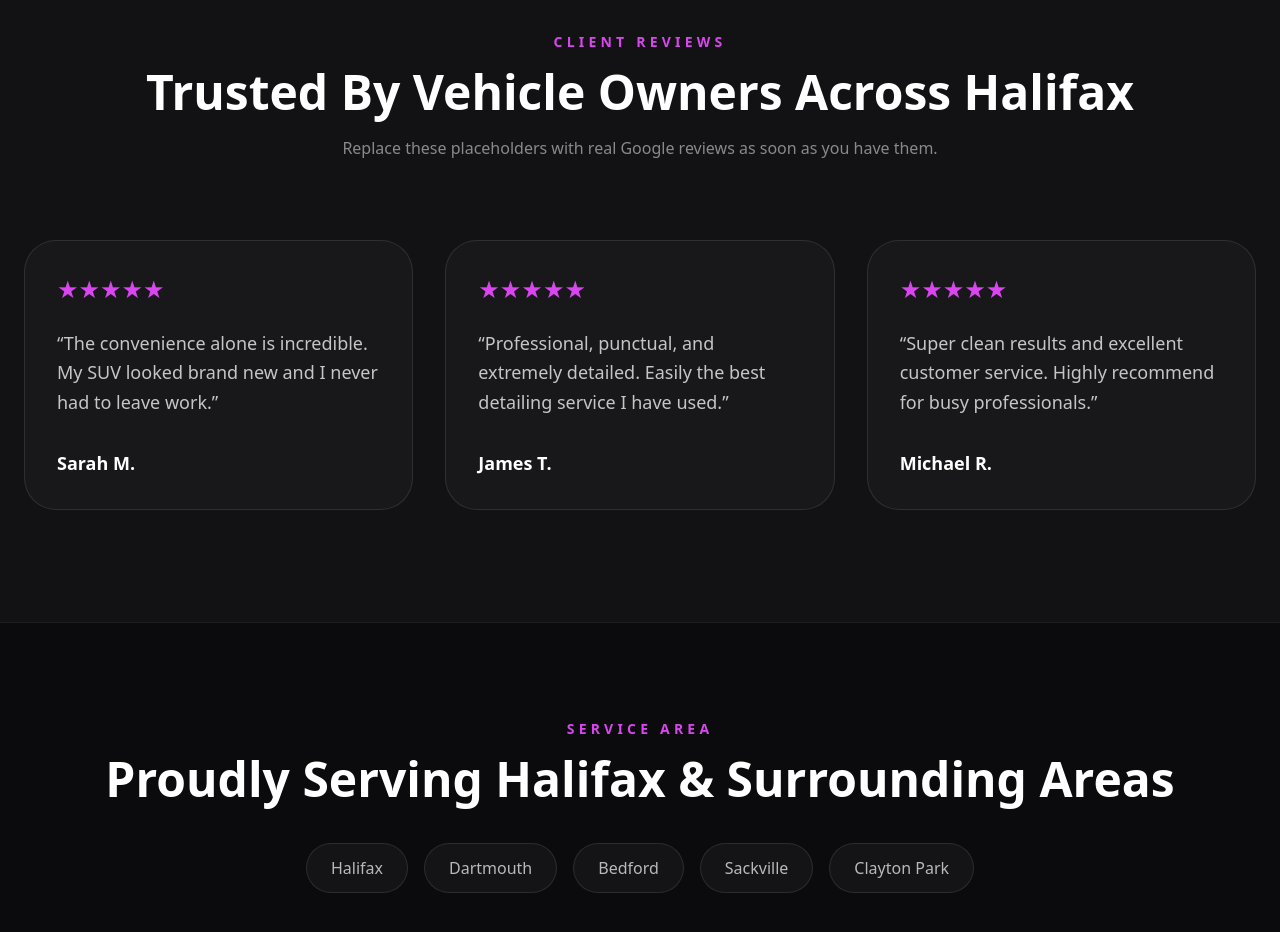
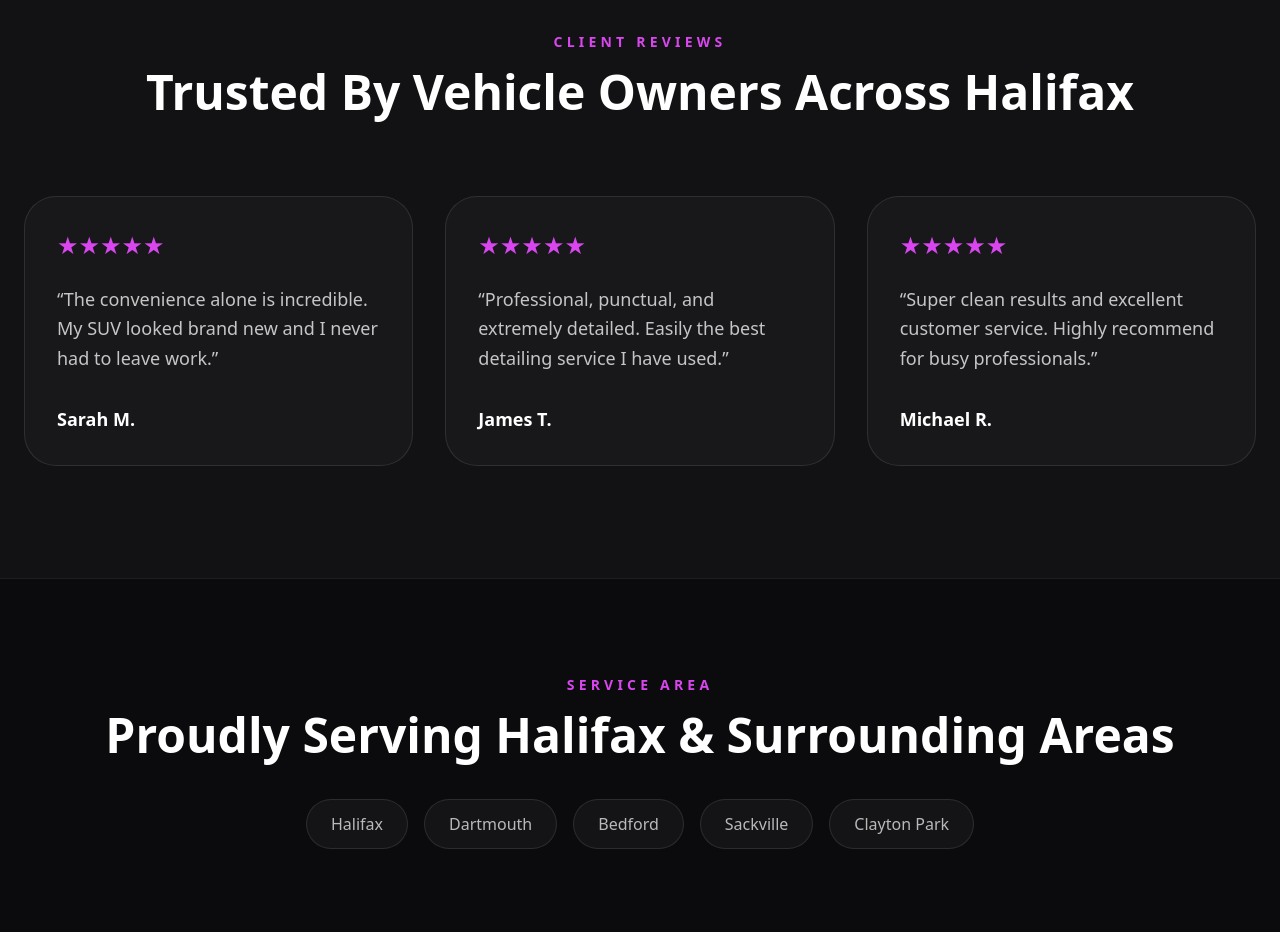
Before and after one commit to cameroncolborne/colborne-auto-detailing, a Next.js app: page / in a window 1280 px wide. Shown: the part 4860-5792 px from the top of the page. Built offline with nearby package versions, Linux system fonts and the light colour scheme.

Commit message:
Update page.jsx

```diff
--- a/app/page.jsx
+++ b/app/page.jsx
@@ -253,7 +253,7 @@ export default function HomePage() {
           <div className="text-center mb-20">
             <p className="text-[#D946EF] uppercase tracking-[0.3em] text-sm mb-4 font-semibold">Client Reviews</p>
             <h2 className="text-4xl lg:text-5xl font-bold">Trusted By Vehicle Owners Across Halifax</h2>
-            <p className="text-white/50 mt-5">Replace these placeholders with real Google reviews as soon as you have them.</p>
+            <p className="text-white/50 mt-5"></p>
           </div>
 
           <div className="grid lg:grid-cols-3 gap-8">
```
